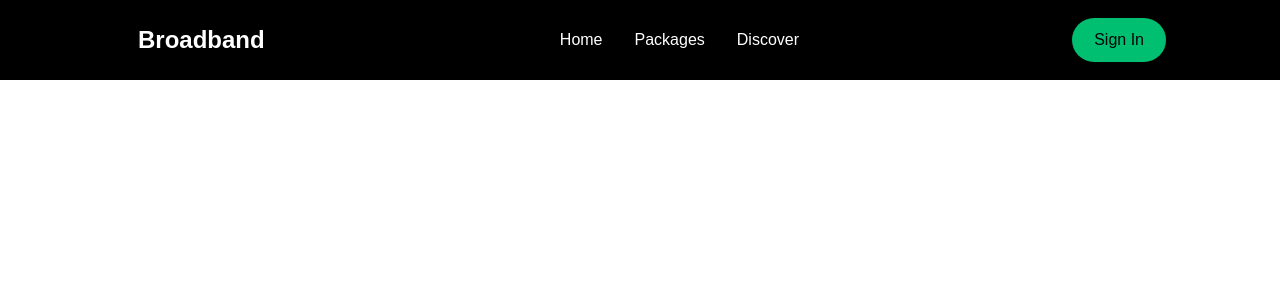
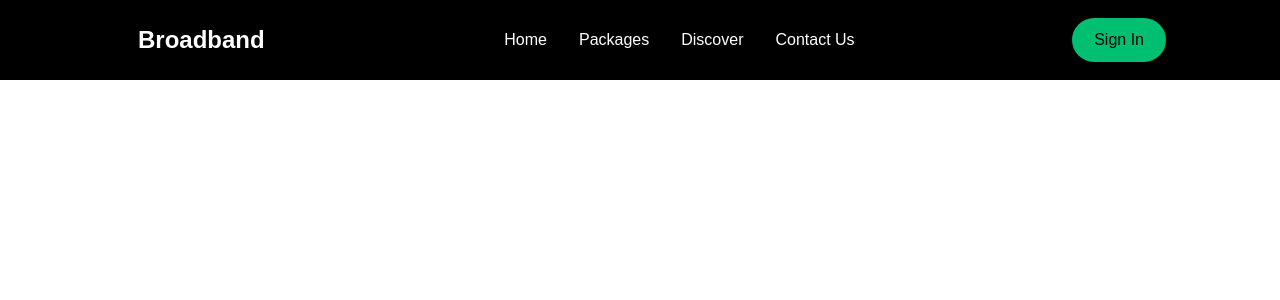
Before and after one commit to bunny254/telecomunication, a React (Create React App) app in the folder client/: page / in a window 1280 px wide. Shown: the top 300 px of the page. Built offline with nearby package versions, Linux system fonts and the light colour scheme.

Commit message:
Added Contact Us on the Nav Bar which I had forgot

```diff
--- a/client/src/BroadbandComponents/NavBar/index.js
+++ b/client/src/BroadbandComponents/NavBar/index.js
@@ -31,6 +31,9 @@ const NavBar = () => {
             <NavItems>
               <NavLinks to="Discovey">Discover</NavLinks>
             </NavItems>
+            <NavItems>
+              <NavLinks to="ContactUs">Contact Us</NavLinks>
+            </NavItems>
           </NavMenu>
           <NavBtn>
               <NavBtnLink to="SignIn">Sign In</NavBtnLink>
```
